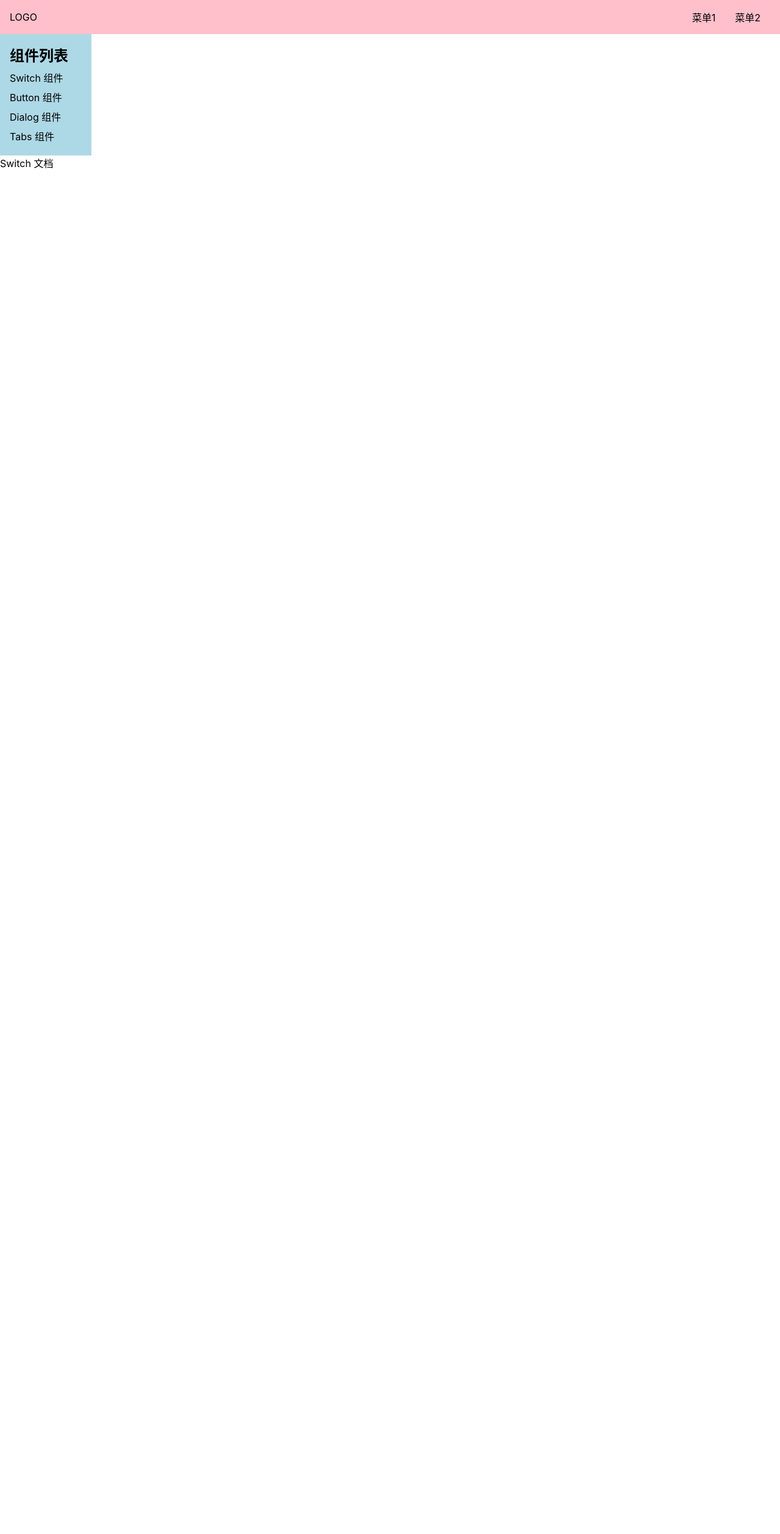
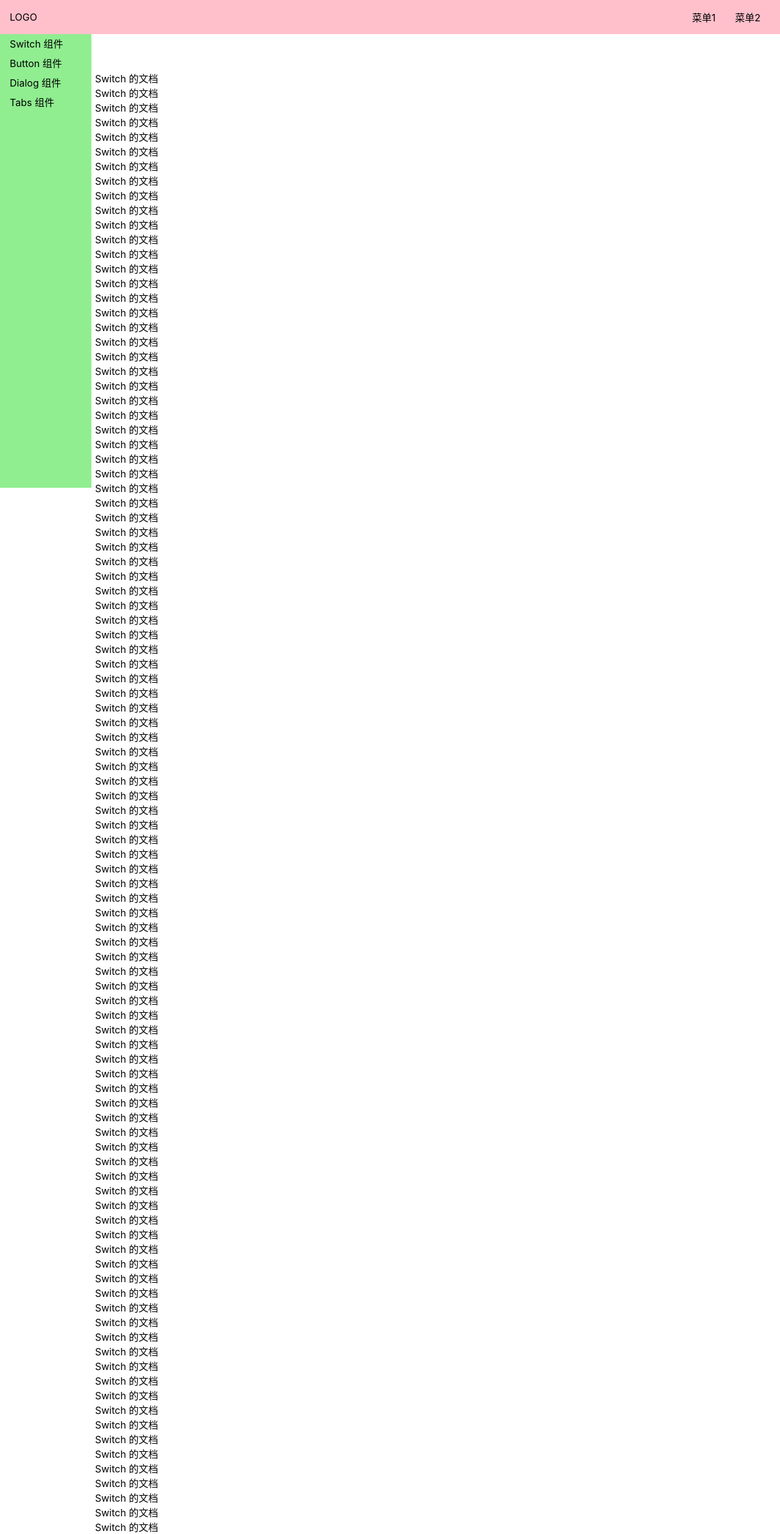
Before and after one commit to guanguancode/Frog-UI, a Vue app: page /#/doc/switch in a window 1280 px wide. Shown: the whole page at 61% size. Before the commit the page ends 800 px from the top, so only its background shows below. Built offline with nearby package versions, Linux system fonts and the light colour scheme.

Commit message:
整体布局 css

```diff
--- a/src/components/SwitchDemo.vue
+++ b/src/components/SwitchDemo.vue
@@ -1,3 +1,104 @@
 <template>
-  <div>Switch 文档</div>
+  <div>
+    <p>Switch 的文档</p>
+    <p>Switch 的文档</p>
+    <p>Switch 的文档</p>
+    <p>Switch 的文档</p>
+    <p>Switch 的文档</p>
+    <p>Switch 的文档</p>
+    <p>Switch 的文档</p>
+    <p>Switch 的文档</p>
+    <p>Switch 的文档</p>
+    <p>Switch 的文档</p>
+    <p>Switch 的文档</p>
+    <p>Switch 的文档</p>
+    <p>Switch 的文档</p>
+    <p>Switch 的文档</p>
+    <p>Switch 的文档</p>
+    <p>Switch 的文档</p>
+    <p>Switch 的文档</p>
+    <p>Switch 的文档</p>
+    <p>Switch 的文档</p>
+    <p>Switch 的文档</p>
+    <p>Switch 的文档</p>
+    <p>Switch 的文档</p>
+    <p>Switch 的文档</p>
+    <p>Switch 的文档</p>
+    <p>Switch 的文档</p>
+    <p>Switch 的文档</p>
+    <p>Switch 的文档</p>
+    <p>Switch 的文档</p>
+    <p>Switch 的文档</p>
+    <p>Switch 的文档</p>
+    <p>Switch 的文档</p>
+    <p>Switch 的文档</p>
+    <p>Switch 的文档</p>
+    <p>Switch 的文档</p>
+    <p>Switch 的文档</p>
+    <p>Switch 的文档</p>
+    <p>Switch 的文档</p>
+    <p>Switch 的文档</p>
+    <p>Switch 的文档</p>
+    <p>Switch 的文档</p>
+    <p>Switch 的文档</p>
+    <p>Switch 的文档</p>
+    <p>Switch 的文档</p>
+    <p>Switch 的文档</p>
+    <p>Switch 的文档</p>
+    <p>Switch 的文档</p>
+    <p>Switch 的文档</p>
+    <p>Switch 的文档</p>
+    <p>Switch 的文档</p>
+    <p>Switch 的文档</p>
+    <p>Switch 的文档</p>
+    <p>Switch 的文档</p>
+    <p>Switch 的文档</p>
+    <p>Switch 的文档</p>
+    <p>Switch 的文档</p>
+    <p>Switch 的文档</p>
+    <p>Switch 的文档</p>
+    <p>Switch 的文档</p>
+    <p>Switch 的文档</p>
+    <p>Switch 的文档</p>
+    <p>Switch 的文档</p>
+    <p>Switch 的文档</p>
+    <p>Switch 的文档</p>
+    <p>Switch 的文档</p>
+    <p>Switch 的文档</p>
+    <p>Switch 的文档</p>
+    <p>Switch 的文档</p>
+    <p>Switch 的文档</p>
+    <p>Switch 的文档</p>
+    <p>Switch 的文档</p>
+    <p>Switch 的文档</p>
+    <p>Switch 的文档</p>
+    <p>Switch 的文档</p>
+    <p>Switch 的文档</p>
+    <p>Switch 的文档</p>
+    <p>Switch 的文档</p>
+    <p>Switch 的文档</p>
+    <p>Switch 的文档</p>
+    <p>Switch 的文档</p>
+    <p>Switch 的文档</p>
+    <p>Switch 的文档</p>
+    <p>Switch 的文档</p>
+    <p>Switch 的文档</p>
+    <p>Switch 的文档</p>
+    <p>Switch 的文档</p>
+    <p>Switch 的文档</p>
+    <p>Switch 的文档</p>
+    <p>Switch 的文档</p>
+    <p>Switch 的文档</p>
+    <p>Switch 的文档</p>
+    <p>Switch 的文档</p>
+    <p>Switch 的文档</p>
+    <p>Switch 的文档</p>
+    <p>Switch 的文档</p>
+    <p>Switch 的文档</p>
+    <p>Switch 的文档</p>
+    <p>Switch 的文档</p>
+    <p>Switch 的文档</p>
+    <p>Switch 的文档</p>
+    <p>Switch 的文档</p>
+  </div>
 </template>
--- a/src/components/Topnav.vue
+++ b/src/components/Topnav.vue
@@ -26,6 +26,9 @@
 .topnav {
   background: pink;
   display: flex;
+  top: 0;
+  left: 0;
+  width: 100%;
   padding: 16px;
   position: relative;
   z-index: 10;
--- a/src/views/Doc.vue
+++ b/src/views/Doc.vue
@@ -1,6 +1,6 @@
 <template>
-  <div>
-    <Topnav />
+  <div class="layout">
+    <Topnav class="nav" />
     <div class="content">
       <aside v-if="menuVisible">
         <h2>组件列表</h2>
@@ -38,10 +38,39 @@
 };
 </script>
 <style lang="scss" scoped>
+.layout {
+  display: flex;
+  flex-direction: column;
+  height: 100vh;
+  > .nav {
+    flex-shrink: 0;
+  }
+  > .content {
+    flex-grow: 1;
+    padding-top: 60px;
+    padding-left: 156px;
+    @media (max-width: 500px) {
+      padding: 0;
+    }
+  }
+}
+.content {
+  display: flex;
+  > aside {
+    flex-grow: 1;
+    padding: 16px;
+    background: lightgreen;
+  }
+}
 aside {
   background: lightblue;
   width: 150px;
   padding: 16px;
+  position: fixed;
+  top: 0;
+  left: 0;
+  padding-top: 70px;
+  height: 100%;
   > h2 {
     margin-bottom: 4px;
   }
@@ -50,11 +79,8 @@
       padding: 4px 0;
     }
   }
-  @media (max-width: 500px) {
-    position: fixed;
-    top: 0;
-    left: 0;
-    padding-top: 70px;
-  }
+}
+main {
+  overflow: auto;
 }
 </style>
```
